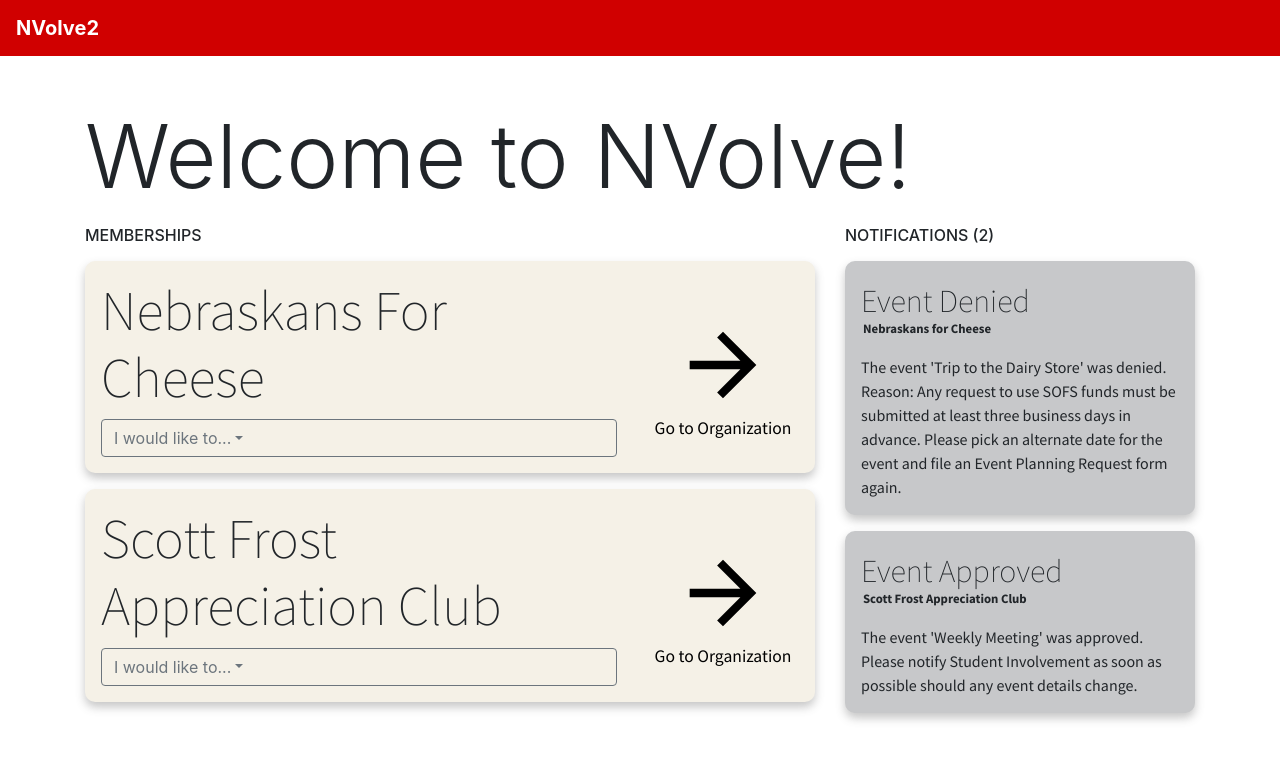
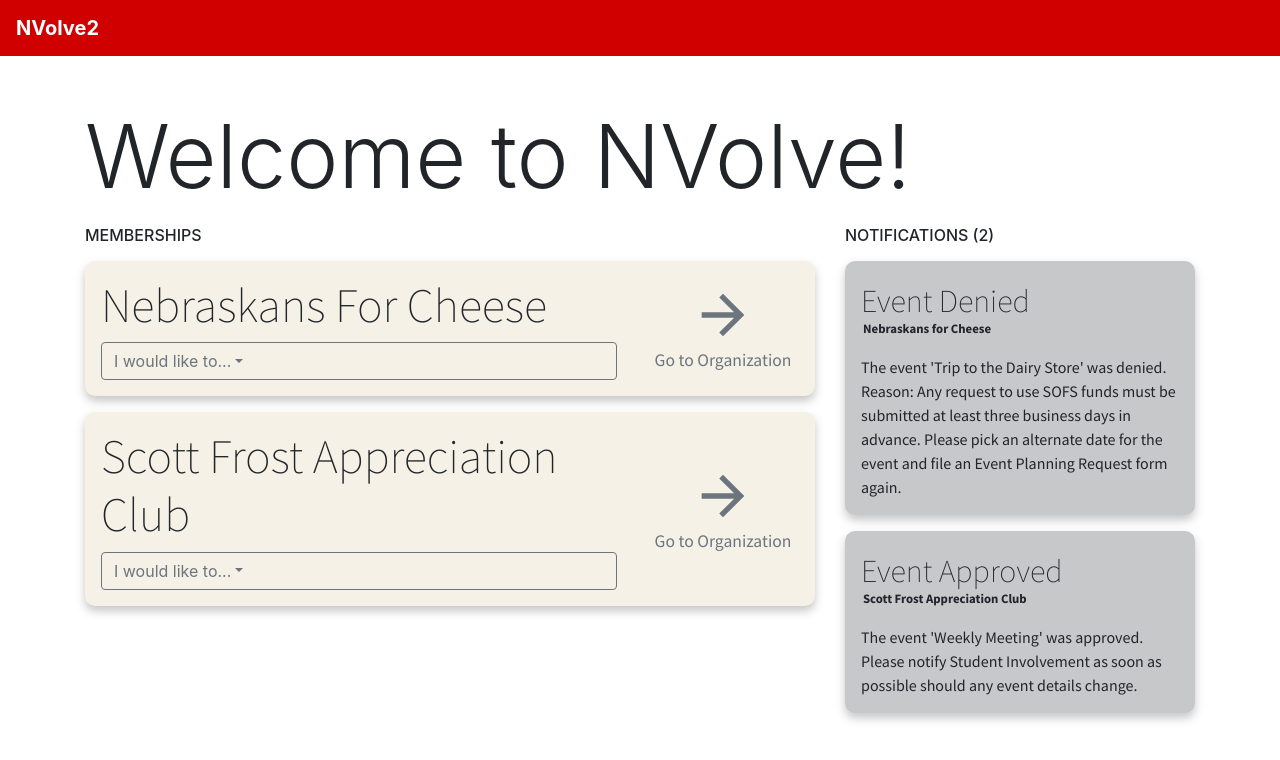
Before and after one commit to gauriramesh/nvolve2, a React (Create React App) app: page / in a window 1280 px wide. Shown: the top 760 px of the page. Built offline with nearby package versions, Linux system fonts and the light colour scheme; the HTML template or start-up script is replaced by a standard one.

Commit message:
Last Minute Fixes to the Dashboard

```diff
--- a/src/components/RsoCard.css
+++ b/src/components/RsoCard.css
@@ -7,7 +7,7 @@
 .rso-name {
   font-family: "Source Sans Pro";
   font-weight: 100;
-  font-size: 3.5em;
+  font-size: 3em;
 }
 
 .dropdown-item:active {
@@ -24,7 +24,7 @@
   height: 100%;
   display: flex;
   flex-direction: column;
-  justify-content: flex-end;
+  justify-content: center;
 }
 
 .goto-link:hover {
@@ -32,7 +32,7 @@
 }
 
 .goto-link-text {
-  color: #000000;
+  color: #6c757d;
   text-align: center;
   font-family: "Source Sans Pro", sans-serif;
   font-size: 1.1em;
--- a/src/components/RsoCard.js
+++ b/src/components/RsoCard.js
@@ -5,7 +5,6 @@ import {
   Container,
   Row,
   Col,
-  Button,
   Dropdown,
   DropdownItem,
   DropdownMenu,
@@ -87,23 +86,30 @@ class RsoCard extends React.Component {
                 </DropdownMenu>
               </Dropdown>
               {this.state.eprRedirect && (
-                <Redirect to={`${this.props.rsoIdentifier}/epr`} />
+                <Redirect
+                  to={`/organizations/${this.props.rsoIdentifier}/epr`}
+                />
               )}
               {this.state.reimbursementRedirect && (
-                <Redirect to={`${this.props.rsoIdentifier}/reimbursement`} />
+                <Redirect
+                  to={`/organizations/${this.props.rsoIdentifier}/reimbursement`}
+                />
               )}
             </div>
           </Col>
           <Col md="3">
             <div className="goto-org">
-              <Link className="goto-link">
+              <Link
+                to={`/organizations/${this.props.rsoIdentifier}/`}
+                className="goto-link"
+              >
                 <Send
                   className="goto-icon"
-                  width="100px"
-                  height="100px"
-                  fill="#000"
+                  width="64px"
+                  height="64px"
+                  fill="#6c757d"
                 />
-                <p className="goto-link-text">Go to Organization</p>
+                <span className="goto-link-text">Go to Organization</span>
               </Link>
             </div>
           </Col>
```
